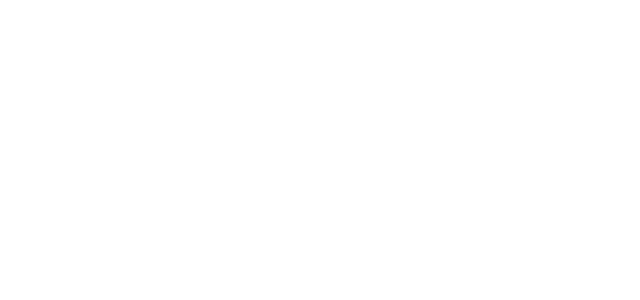
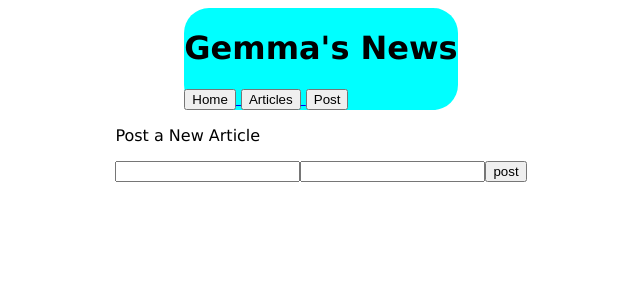
Before and after one commit to gemmabaker99/fe-nc-news, a React (Vite) app in the folder nc-news-react/: page /post in a window 1280 px wide. Shown: the top 300 px of the page, without its empty margins (327-967 px from the left). Built offline with nearby package versions, Linux system fonts and the light colour scheme.

Commit message:
view articles done

```diff
--- a/nc-news-react/package.json
+++ b/nc-news-react/package.json
@@ -10,8 +10,10 @@
     "preview": "vite preview"
   },
   "dependencies": {
+    "axios": "^1.7.7",
     "react": "^18.3.1",
-    "react-dom": "^18.3.1"
+    "react-dom": "^18.3.1",
+    "react-router-dom": "^6.27.0"
   },
   "devDependencies": {
     "@eslint/js": "^9.13.0",
--- a/nc-news-react/src/App.css
+++ b/nc-news-react/src/App.css
@@ -0,0 +1,65 @@
+html, body {
+  width: 100%;
+}
+
+.mainBody {
+  font-family:Verdana, Geneva, Tahoma, sans-serif;
+  display: flex;
+  flex-direction: column;
+  justify-content: center;
+  align-items: center;
+}
+
+.mainTitle {
+  font-stretch: expanded;
+  width: 100%;
+}
+
+.headerSection {
+  background-color: aqua;
+  border-radius: 25px;
+}
+
+.articlesList {
+  margin-top: 50px;
+  display: flex;
+  flex-direction: row;
+  flex-wrap: wrap;
+  width: 100%;
+  column-gap: 10px;
+  row-gap: 10px;
+  align-self: center;
+  align-items: center;
+  justify-content: center;
+
+}
+
+.articlesCard {
+  background-color:lightsteelblue;
+  height: 300px;
+  width: 400px;
+  display: flex;
+  flex-direction: column;
+  align-items: center;
+  border-radius: 25px;
+}
+
+.singleArticleBody {
+  background-color:bisque;
+  display: flex;
+  flex-direction: column;
+  justify-content: center;
+  align-items: center;
+  border-radius: 25px;
+
+}
+
+.articleStats {
+  align-self: flex-start;
+  background-color: black;
+  margin-left: 15px;
+}
+
+.statsText {
+  color: white;
+}
--- a/nc-news-react/src/App.jsx
+++ b/nc-news-react/src/App.jsx
@@ -1,12 +1,24 @@
 import { useState } from 'react'
 import './App.css'
+import Header from './components/Header'
+import { Route, Routes } from 'react-router-dom'
+import Home from './components/Home'
+import Articles from './components/Articles'
+import SingleArticle from './components/SingleArticle'
+import Post from './components/Post'
 
 function App() {
 
   return (
-    <>
-
-    </>
+    <div className='mainBody'>
+     < Header />
+     <Routes>
+    <Route path='/' element={<Home />} />
+    <Route path='/articles' element={<Articles />} />
+    <Route path='/articles/:article_id' element={<SingleArticle />} />
+    <Route path='/post' element={<Post />} />
+     </Routes>
+     </div>
   )
 }
 
--- /dev/null
+++ b/nc-news-react/src/axios.js
@@ -0,0 +1,19 @@
+import axios from "axios";
+
+const api = axios.create({
+  baseURL: "https://gemmas-news.onrender.com/api",
+});
+
+function getArticles() {
+  return api.get("/articles").then((response) => {
+    return response.data.articles;
+  });
+}
+
+function getArticleById(article_id) {
+  return api.get(`/articles/${article_id}`).then((response) => {
+    return response.data.article;
+  });
+}
+
+export { getArticles, getArticleById };
--- a/nc-news-react/src/components/Articles.jsx
+++ b/nc-news-react/src/components/Articles.jsx
@@ -0,0 +1,41 @@
+import { useEffect, useState } from "react"
+import { getArticles } from "../axios"
+import { Link } from "react-router-dom"
+
+function Articles () {
+
+   const [articles, setArticles] = useState([])
+   const [isLoading, setisLoading] =useState(true)
+   const [isErr, setisErr] = useState(false)
+
+    useEffect(()=> {
+        getArticles().then((articlesData)=> {
+            setArticles(articlesData)
+            setisLoading(false)
+        }).catch((err)=> setisErr(true) )
+    }, [])
+
+    console.log(articles)
+
+if (isLoading === true){return <p>Loading...</p>}
+
+    return <div className="articlesSection" >
+        <h1>Articles</h1>
+        <div className="articlesList"></div>
+        <p>{articles.map((article)=> {
+            return <div key={article.article_id} className="articlesCard">
+                <h3>{article.title}</h3>
+                <p>Author: {article.author}</p>
+               <Link to={`/articles/${article.article_id}/comments`}> <button>Comments: {article.comment_count}</button> </Link>
+                <p>Topic: {article.topic}</p>
+               <Link to={`/articles/${article.article_id}`}> <button>Read Article</button></Link>
+            </div>
+
+        })}</p>
+    </div>
+}
+
+
+
+
+export default Articles
--- a/nc-news-react/src/components/Header.jsx
+++ b/nc-news-react/src/components/Header.jsx
@@ -1,5 +1,12 @@
+import Nav from "./Nav"
+
 function Header () {
- return <h1>hello in header</h1>
+ return (
+    <div className="headerSection">
+ <h1 className="mainTitle">Gemma's News</h1>
+ < Nav />
+    </div>
+ )
 }
 
 export default Header
--- /dev/null
+++ b/nc-news-react/src/components/Home.jsx
@@ -0,0 +1,7 @@
+function Home () {
+    return <div>
+        <h2>Home component</h2>
+    </div>
+}
+
+export default Home
--- a/nc-news-react/src/components/Nav.jsx
+++ b/nc-news-react/src/components/Nav.jsx
@@ -0,0 +1,12 @@
+import { Link } from "react-router-dom"
+
+function Nav () {
+    return <nav>
+        <Link to={'/'}> <button>Home</button> </Link>
+        <Link to={'/articles'}> <button>Articles</button> </Link>
+        <Link to={'/post'}> <button>Post</button> </Link>
+
+    </nav>
+}
+
+export default Nav
--- /dev/null
+++ b/nc-news-react/src/components/Post.jsx
@@ -0,0 +1,21 @@
+function Post () {
+
+
+function postArticle () {
+    console.log("article to post")
+}
+
+    return (
+        <div>
+        <p>Post a New Article</p>
+        <form>
+            <input id="title" type="text" name="Title" />
+            <label htmlFor="title" />
+            <input type="text" name="Content" />
+            <input type="button" value='post' onClick={postArticle} />
+        </form>
+        </div>
+    )
+}
+
+export default Post
--- /dev/null
+++ b/nc-news-react/src/components/SingleArticle.jsx
@@ -0,0 +1,36 @@
+import { useEffect, useState } from "react"
+import { useParams } from "react-router-dom"
+import { getArticleById } from "../axios"
+
+function SingleArticle () {
+
+    const {article_id} = useParams()
+    const [article, setArticle] = useState({})
+    const [loading, setLoading] = useState(true)
+
+    useEffect(()=> {
+        getArticleById(article_id).then((articleData)=> {
+            setArticle(articleData)
+            setLoading(false)
+        })
+    },[article_id])
+
+    if(loading === true){return <p>Loading...</p>}
+
+
+    return (
+        <div className="singleArticleBody">
+            <h1>{article.title}</h1>
+            <div className="articleStats">
+            <p className="statsText">Written by: {article.author}</p>
+            <p className="statsText">Topic: {article.topic}</p>
+            <p className="statsText">Current Votes: {article.votes}</p>
+            </div>
+            <img src={article.article_img_url}></img>
+            <p>{article.body}</p>
+        </div>
+    )
+
+}
+
+export default SingleArticle
--- a/nc-news-react/src/main.jsx
+++ b/nc-news-react/src/main.jsx
@@ -1,9 +1,9 @@
-import { StrictMode } from 'react'
 import { createRoot } from 'react-dom/client'
 import App from './App.jsx'
+import {BrowserRouter} from 'react-router-dom'
 
 createRoot(document.getElementById('root')).render(
-  <StrictMode>
+ <BrowserRouter>
     <App />
-  </StrictMode>,
+  </BrowserRouter>,
 )
```
Also changed, not shown: 1 other file (tests, documents, lock files or other folders).
